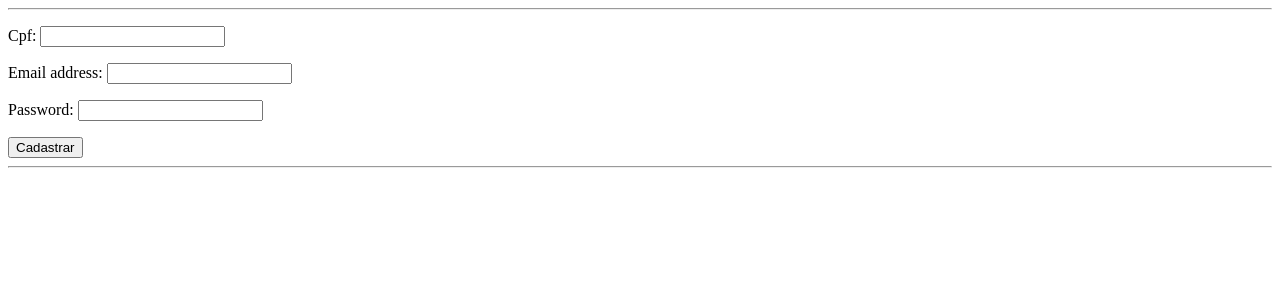
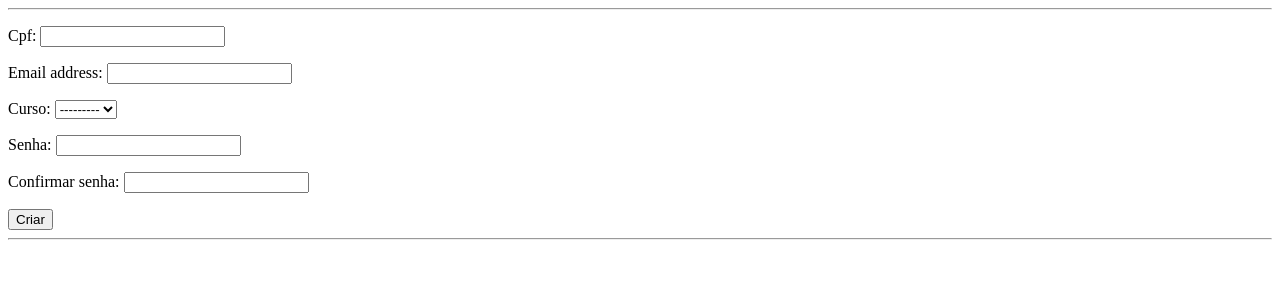
Before and after one commit to gustavohsborba/SVA, a Django app: page /cadastroaluno/ in a window 1280 px wide. Shown: the top 300 px of the page. Run offline with Django 3.2, Linux system fonts and the light colour scheme; data that the repository does not hold is empty.

Commit message:
Cadastro Aluno

```diff
--- a/project/urls.py
+++ b/project/urls.py
@@ -22,5 +22,5 @@ urlpatterns = [
     url(r'^i18n/', include('django.conf.urls.i18n')),
     url(r'^home', pagina_base),
     url(r'^contato', formulario_contato),
-    url(r'^cadastroaluno/$', Criar.as_view(), name='Cadastro_Aluno')
+    url(r'^cadastroaluno/$', CadastroUsuario, name='Cadastro_Aluno')
 ]
--- a/sva/forms.py
+++ b/sva/forms.py
@@ -12,7 +12,18 @@ class FormularioContato(forms.Form):
     copia = forms.BooleanField(required=False, label="Enviar uma cópia para mim")
 
 class FormularioCadastroAluno(forms.ModelForm):
-
+    password = forms.CharField(widget=forms.PasswordInput(),label='Senha')
+    confirm_password = forms.CharField(widget=forms.PasswordInput(),label='Confirmar senha')
     class Meta:
         model = Aluno
-        fields = ['cpf', 'email', 'password']
+        fields = ['cpf', 'email', 'curso', 'password']
+
+    def clean(self):
+        cleaned_data = super(FormularioCadastroAluno, self).clean()
+        password = cleaned_data.get("password")
+        confirm_password = cleaned_data.get("confirm_password")
+
+        if password != confirm_password:
+            raise forms.ValidationError(
+                "Senha e Confirmar senha são diferentes"
+            )
--- a/sva/templates/sva/CadastroAluno.html
+++ b/sva/templates/sva/CadastroAluno.html
@@ -4,6 +4,6 @@
         <form action="" method="POST">
                 {% csrf_token %}
                 {{ form.as_p }}
-                <button type="submit">Cadastrar</button>
+                <button type="submit">Criar</button>
         </form>
 {% endblock content %}
--- a/sva/views.py
+++ b/sva/views.py
@@ -1,7 +1,10 @@
+from django.http import HttpResponseRedirect
 from django.shortcuts import render
+
+
 from .models import *
 from sva.forms import *
-from django.views.generic import CreateView
+
 
 # Create your views here.
 
@@ -15,7 +18,14 @@ def formulario_contato(request):
     return render(request, 'sva/contato.html', {'form': form})
 
 
-class Criar(CreateView):
-    template_name = 'sva/CadastroAluno.html'
-    model = Aluno
-    fields = ['cpf', 'email', 'password']
+def CadastroUsuario(request):
+    username = Aluno(username=request.POST.get('cpf'))
+    form = FormularioCadastroAluno(request.POST or None)
+
+    if request.method == 'POST' and form.is_valid():
+        usuario = User.objects.create_user(username)
+        form.user = usuario
+        #form.user.groups = Group.objects.get(name='Aluno')
+        form.save();
+        return HttpResponseRedirect('/home/')
+    return render(request, 'sva/CadastroAluno.html', {'form': form})
```
Also changed, not shown: sva/validators.py (line endings or trailing spaces).
